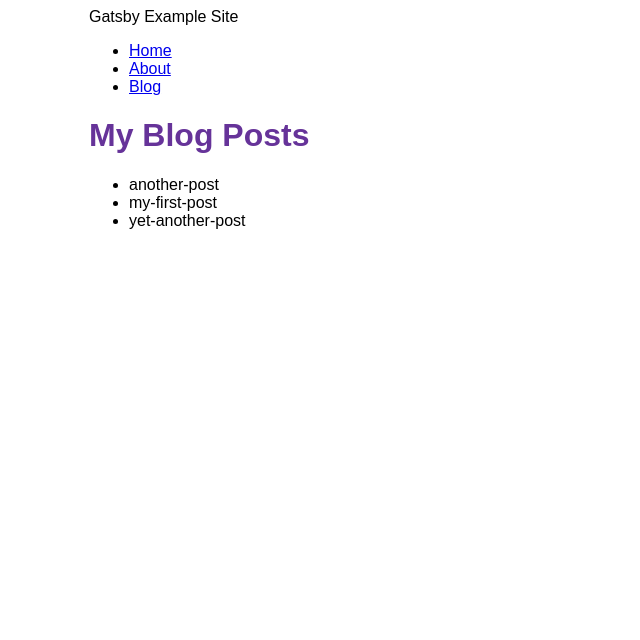
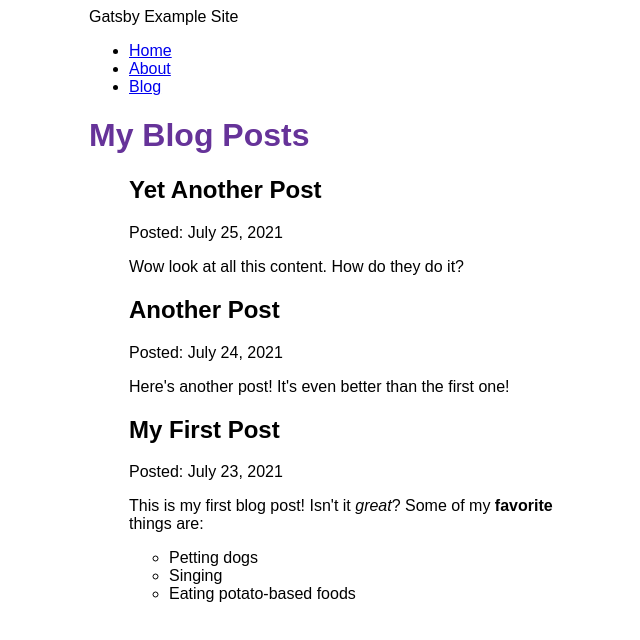
Before and after one commit to Keo222/gatsby-example-site, a Gatsby site: page /blog in a window 1280 px wide. Shown: the whole page, without its empty margins (301-941 px from the left). Built offline with nearby package versions, Linux system fonts and the light colour scheme; Gatsby itself is replaced by a stand-in of ours.

Commit message:
completed part 5 of gatsby tutorial

```diff
--- a/blog/another-post.mdx
+++ b/blog/another-post.mdx
@@ -0,0 +1,5 @@
+---
+title: "Another Post"
+date: "2021-07-24"
+---
+Here's another post! It's even better than the first one!
--- a/blog/my-first-post.mdx
+++ b/blog/my-first-post.mdx
@@ -0,0 +1,9 @@
+---
+title: "My First Post"
+date: "2021-07-23"
+---
+This is my first blog post! Isn't it *great*?
+Some of my **favorite** things are:
+* Petting dogs
+* Singing
+* Eating potato-based foods
--- a/blog/yet-another-post.mdx
+++ b/blog/yet-another-post.mdx
@@ -0,0 +1,5 @@
+---
+title: "Yet Another Post"
+date: "2021-07-25"
+---
+Wow look at all this content. How do they do it?
--- a/gatsby-config.js
+++ b/gatsby-config.js
@@ -13,5 +13,6 @@ module.exports = {
         path: `${__dirname}/blog`,
       }
     },
+    "gatsby-plugin-mdx",
   ],
 };
--- a/package.json
+++ b/package.json
@@ -15,8 +15,11 @@
     "clean": "gatsby clean"
   },
   "dependencies": {
+    "@mdx-js/mdx": "^1.6.22",
+    "@mdx-js/react": "^1.6.22",
     "gatsby": "^4.4.0",
     "gatsby-plugin-image": "^2.4.0",
+    "gatsby-plugin-mdx": "^3.4.0",
     "gatsby-plugin-sharp": "^4.4.0",
     "gatsby-source-filesystem": "^4.4.0",
     "react": "^17.0.1",
--- a/src/pages/blog.js
+++ b/src/pages/blog.js
@@ -1,5 +1,6 @@
 import React from 'react';
 import { graphql } from 'gatsby';
+import { MDXRenderer } from 'gatsby-plugin-mdx';
 import Layout from '../components/Layout'
 
 function BlogPage({data}) {
@@ -7,10 +8,14 @@ function BlogPage({data}) {
     <Layout pageTitle="My Blog Posts">
       <ul>
         {
-          data.allFile.nodes.map(n => (
-            <li key={n.name}>
-              {n.name}
-            </li>
+          data.allMdx.nodes.map(n => (
+            <article key={n.id}>
+              <h2>{n.frontmatter.title}</h2>
+              <p>Posted: {n.frontmatter.date}</p>
+              <MDXRenderer>
+                {n.body}
+              </MDXRenderer>
+            </article>
           ))
         }
       </ul>
@@ -20,9 +25,14 @@ function BlogPage({data}) {
 
 export const query = graphql`
   query {
-    allFile {
+    allMdx(sort: {fields: frontmatter___date, order: DESC}) {
       nodes {
-        name
+        frontmatter {
+          date(formatString: "MMMM D, YYYY")
+          title
+        }
+        id
+        body
       }
     }
   }
```
Also changed, not shown: 1 other file.
